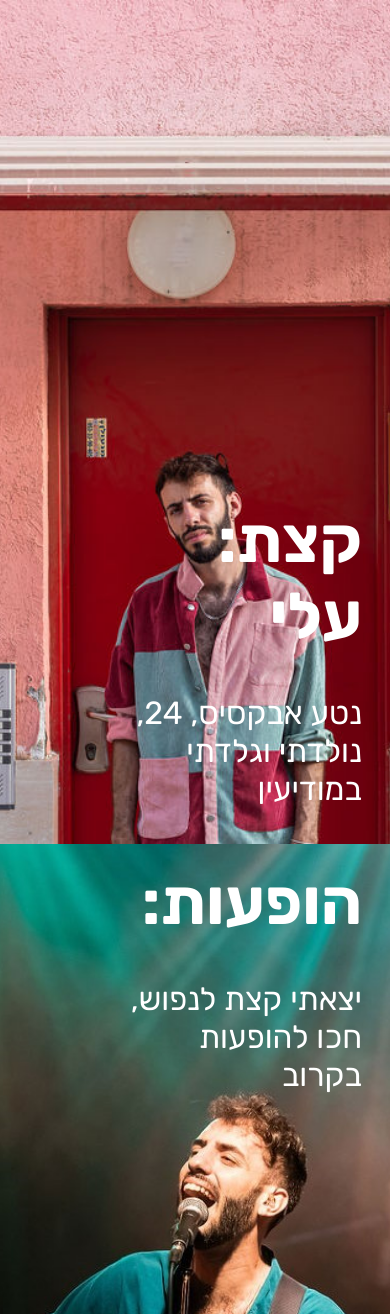
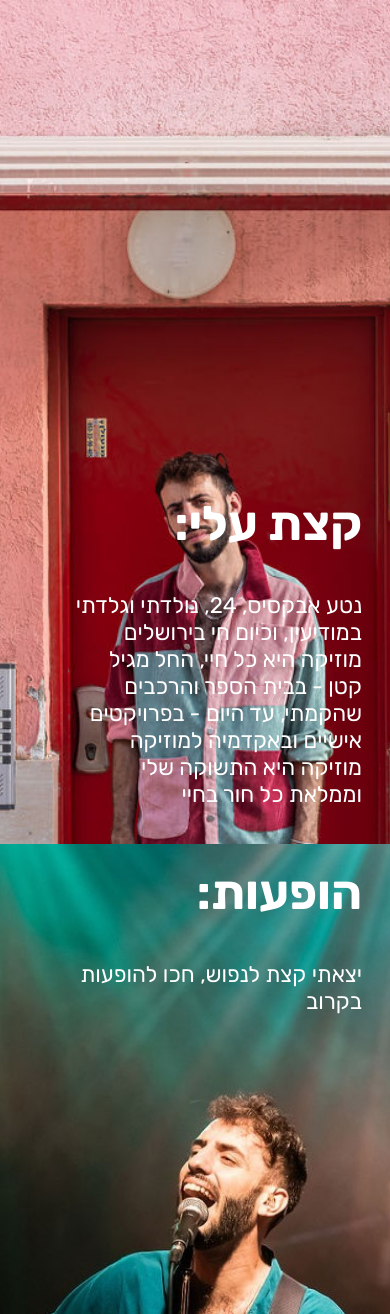
Before and after one commit to shenhars/netaSite, a React (Create React App) app: page / in a window 390 px wide. Shown: the top 1314 px of the page. Built offline with nearby package versions, Linux system fonts and the light colour scheme.

Commit message:
paragraph phone fix

```diff
--- a/src/AboutSection/AboutSec.css
+++ b/src/AboutSection/AboutSec.css
@@ -30,9 +30,25 @@
 .aboutPar {
     margin: 0;
     padding: 20px;
-    top: 0;
+    text-align: right;
+}
+
+.aboutHeader {
+    margin: 0;
+    padding: 20px;
     text-align: right;
 }
 
 @media screen and (max-width: 700px) {
+    .aboutPar {
+        font-size: 70%;
+    }
+
+    .aboutHeader {
+        font-size: 150%;
+    }
+
+    .parDiv {
+        width: 85%;
+    }
 }
--- a/src/AboutSection/AboutSec.js
+++ b/src/AboutSection/AboutSec.js
@@ -5,8 +5,12 @@ const AboutSec = () => {
     return (
         <div className='aboutMe' id='עלי'>
             <div className='parDiv'>
-                <h1 className='aboutPar'>:קצת עלי</h1>
-                <p className='aboutPar'>נטע אבקסיס, 24, נולדתי וגלדתי במודיעין</p>
+                <h1 className='aboutHeader'>:קצת עלי</h1>
+                <p className='aboutPar'>
+                    נטע אבקסיס, 24, נולדתי וגלדתי במודיעין, וכיום חי בירושלים<br />
+                    מוזיקה היא כל חיי, החל מגיל קטן - בבית הספר והרכבים שהקמתי, עד היום - בפרויקטים אישיים ובאקדמיה למוזיקה<br />
+                    מוזיקה היא התשוקה שלי וממלאת כל חור בחיי
+                 </p>
             </div>
         </div>
     )
--- a/src/ShowsSection/ShowsSec.css
+++ b/src/ShowsSection/ShowsSec.css
@@ -19,10 +19,15 @@
     background-size: cover;
 }
 
-.aboutPar {
+.showsPar {
     margin: 0;
     padding: 20px;
-    top: 0;
+    text-align: right;
+}
+
+.showsHeader {
+    margin: 0;
+    padding: 20px;
     text-align: right;
 }
 
@@ -32,3 +37,17 @@
     align-self: flex-end;
     right: 2%;
 }
+
+@media screen and (max-width: 700px) {
+    .showsPar {
+        font-size: 70%;
+    }
+
+    .showsHeader {
+        font-size: 150%;
+    }
+
+    .parDiv {
+        width: 85%;
+    }
+}
--- a/src/ShowsSection/ShowsSec.js
+++ b/src/ShowsSection/ShowsSec.js
@@ -5,8 +5,8 @@ const ShowsSec = () => {
     return (
         <div className='shows' id='הופעות'>
             <div className='parDiv'>
-                <h1 className='aboutPar'>:הופעות</h1>
-                <p className='aboutPar'>יצאתי קצת לנפוש, חכו להופעות בקרוב</p>
+                <h1 className='showsHeader'>:הופעות</h1>
+                <p className='showsPar'>יצאתי קצת לנפוש, חכו להופעות בקרוב</p>
             </div>
         </div>
     )
```
